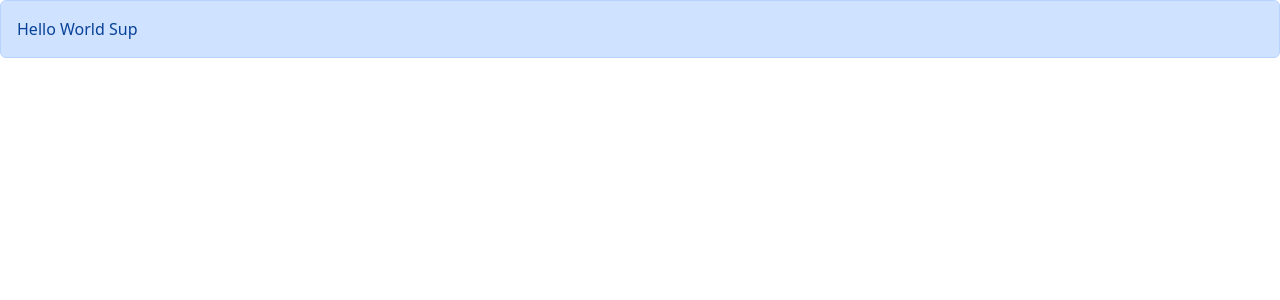
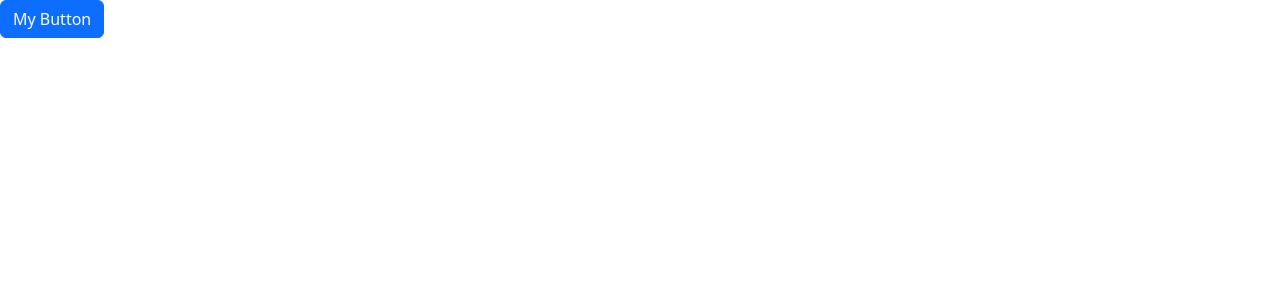
Before and after one commit to saji2000/react_tutorial, a React (Vite) app in the folder react-app/: page / in a window 1280 px wide. Shown: the top 300 px of the page. Built offline with nearby package versions, Linux system fonts and the light colour scheme.

Commit message:
Created a button, praise God

```diff
--- a/react-app/src/App.tsx
+++ b/react-app/src/App.tsx
@@ -1,11 +1,9 @@
-import Alert from "./components/Alert";
+import Button from "./components/Button";
 
 function App() {
   return (
     <div>
-      <Alert>
-        Hello World <span>Sup</span>
-      </Alert>
+      <Button text="My Button"></Button>
     </div>
   );
 }
--- /dev/null
+++ b/react-app/src/components/Button.tsx
@@ -0,0 +1,13 @@
+const handleClick = () => {
+  console.log("Button Clicked");
+};
+
+const Button = ({ text }: { text: string }) => {
+  return (
+    <button type="button" className="btn btn-primary" onClick={handleClick}>
+      {text}
+    </button>
+  );
+};
+
+export default Button;
```
